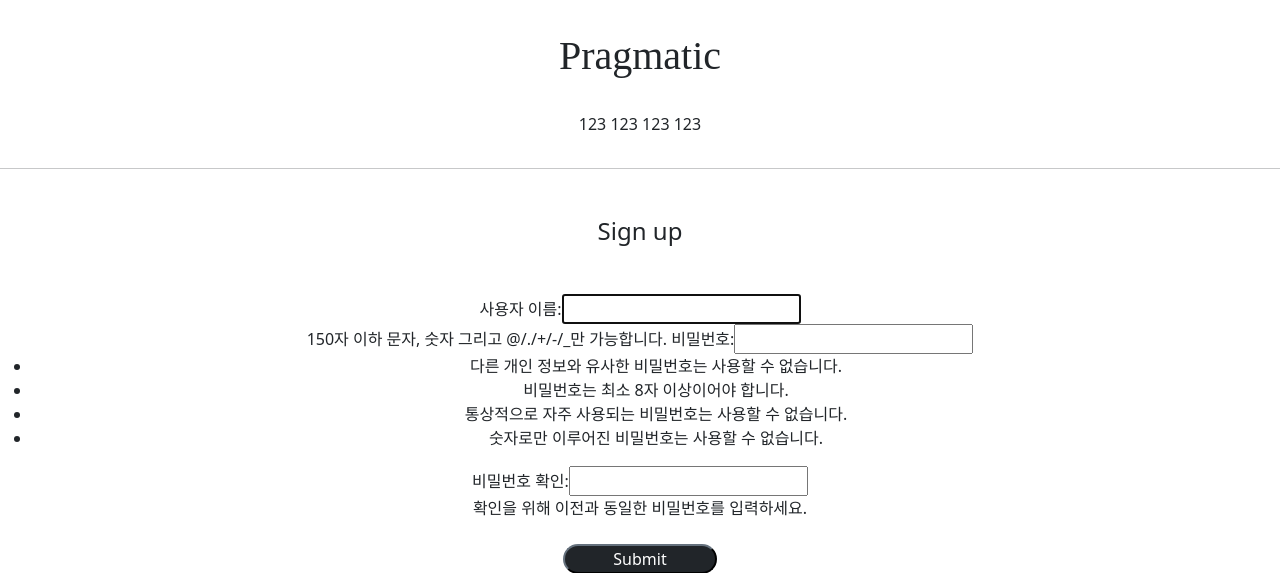
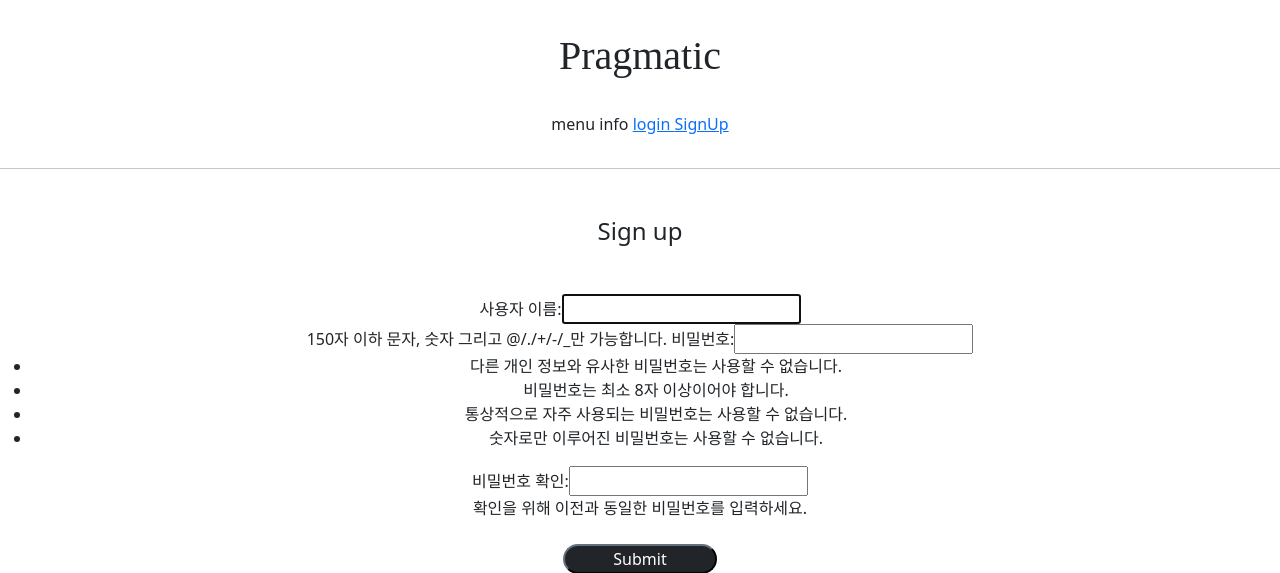
Before and after one commit to soohyoen/gis_django_1, a Django app: page /accounts/create/ in a window 1280 px wide. Shown: the top 573 px of the page. Run offline with Django 3.2, Linux system fonts and the light colour scheme; parts of the project's set-up code (start-up, migrations or seed data) failed here and were passed over; some web fonts are replaced.

Commit message:
7/14 class commit 3

```diff
--- a/djangoProject1/settings.py
+++ b/djangoProject1/settings.py
@@ -144,4 +144,4 @@ DEFAULT_AUTO_FIELD = 'django.db.models.BigAutoField'
 
 
 LOGIN_REDIRECT_URL = reverse_lazy('accountapp:hello_world')
-LOGOUT_REDIRECT_URL = reverse_lazy('accountappp:login')
+LOGOUT_REDIRECT_URL = reverse_lazy('accountapp:login')
--- a/templates/header.html
+++ b/templates/header.html
@@ -4,10 +4,37 @@
     </div>
 
     <div class="pragmatic_header_button">
-        <span>123</span>
-        <span>123</span>
-        <span>123</span>
-        <span>123</span>
+        <span>menu</span>
+        <span>info</span>
+
+
+        {% if not user.is_authenticated %}
+
+        <span>
+            <a href="{% url 'accountapp:login' %}">
+                login
+
+            </a>
+        </span>
+
+        <span>
+            <a href="{% url 'accountapp:create' %}">
+                SignUp
+
+            </a>
+        </span>
+
+        {% else %}
+        <span>
+
+                <a href="{% url 'accountapp:logout' %}">
+                    Logout
+
+                </a>
+        </span>
+
+        {% endif %}
+
     </div>
 
 </div>
```
Also changed, not shown: accountapp/templates/accountapp/login.html (added, +25 -0 lines), accountapp/views.py (line endings or trailing spaces).
